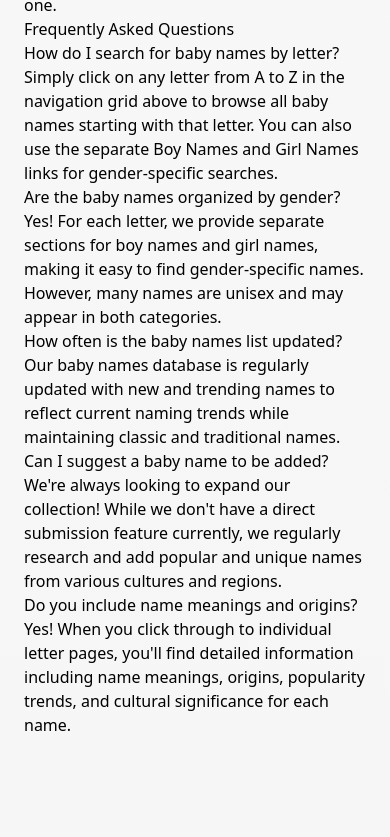
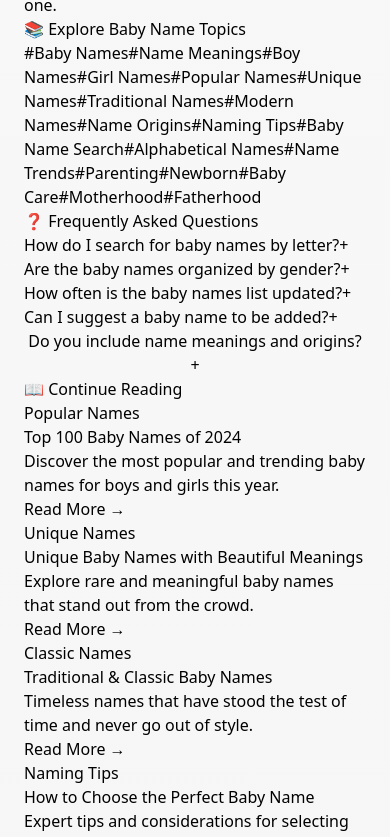
Before and after one commit to ParthJani8866/baby_bliss, a Next.js app: page /baby-names in a window 390 px wide. Shown: the part 6078-6915 px from the top of the page. Built offline with nearby package versions, Linux system fonts and the light colour scheme; no server answers.

Commit message:
2 changed

```diff
--- a/pages/baby-names/index.js
+++ b/pages/baby-names/index.js
@@ -1,5 +1,6 @@
 "use client";
 
+import { useState } from "react";
 import Head from "next/head";
 import Link from "next/link";
 import Header from "../components/Header";
@@ -59,7 +60,59 @@ const faqData = [
   }
 ];
 
+// Article Tags
+const articleTags = [
+  "Baby Names", "Name Meanings", "Boy Names", "Girl Names", "Popular Names",
+  "Unique Names", "Traditional Names", "Modern Names", "Name Origins",
+  "Naming Tips", "Baby Name Search", "Alphabetical Names", "Name Trends",
+  "Parenting", "Newborn", "Baby Care", "Motherhood", "Fatherhood"
+];
+
+// Related Articles Data
+const relatedArticles = [
+  {
+    title: "Top 100 Baby Names of 2024",
+    slug: "blogs/top-100-baby-names-2024",
+    description: "Discover the most popular and trending baby names for boys and girls this year.",
+    category: "Popular Names"
+  },
+  {
+    title: "Unique Baby Names with Beautiful Meanings",
+    slug: "blogs/unique-baby-names-meanings",
+    description: "Explore rare and meaningful baby names that stand out from the crowd.",
+    category: "Unique Names"
+  },
+  {
+    title: "Traditional & Classic Baby Names",
+    slug: "blogs/traditional-classic-baby-names",
+    description: "Timeless names that have stood the test of time and never go out of style.",
+    category: "Classic Names"
+  },
+  {
+    title: "How to Choose the Perfect Baby Name",
+    slug: "blogs/how-to-choose-baby-name",
+    description: "Expert tips and considerations for selecting the ideal name for your baby.",
+    category: "Naming Tips"
+  },
+  {
+    title: "Cultural Baby Names from Around the World",
+    slug: "blogs/cultural-baby-names-world",
+    description: "Beautiful names from different cultures and their special meanings.",
+    category: "Cultural Names"
+  },
+  {
+    title: "Modern & Trendy Baby Names",
+    slug: "blogs/modern-trendy-baby-names",
+    description: "Contemporary names that are gaining popularity among new parents.",
+    category: "Modern Names"
+  }
+];
+
 export default function BabyNamesHome() {
+  const [openFAQ, setOpenFAQ] = useState(null);
+
+  const toggleFAQ = (idx) => setOpenFAQ(openFAQ === idx ? null : idx);
+
   return (
     <div className="bg-white text-gray-800 min-h-screen">
       <Head>
@@ -121,7 +174,8 @@ export default function BabyNamesHome() {
           ))}
         </div>
 
-        <div className="text-center text-gray-700 max-w-3xl mx-auto">
+        {/* SEO Intro Text */}
+        <div className="text-center text-gray-700 max-w-3xl mx-auto mb-16">
           <p className="mb-4">
             Welcome to the ultimate A–Z baby name search! Choose a letter above
             to explore <strong>popular, rare, and modern baby names</strong> for
@@ -137,21 +191,82 @@ export default function BabyNamesHome() {
           </p>
         </div>
 
+        {/* Article Tags */}
+        <section className="max-w-4xl mx-auto mb-16">
+          <h2 className="text-2xl font-bold text-center mb-6 text-orange-500">
+            📚 Explore Baby Name Topics
+          </h2>
+          <div className="flex flex-wrap gap-2 justify-center">
+            {articleTags.map((tag, index) => (
+              <span
+                key={index}
+                className="bg-gray-100 text-gray-700 px-3 py-1 rounded-full text-sm border border-gray-200 hover:bg-orange-50 hover:text-orange-600 hover:border-orange-200 transition-colors cursor-pointer"
+              >
+                #{tag}
+              </span>
+            ))}
+          </div>
+        </section>
+
         {/* FAQ Section */}
+        <section className="max-w-4xl mx-auto mb-16">
+          <h2 className="text-2xl font-bold text-center mb-8 text-orange-500">
+            ❓ Frequently Asked Questions
+          </h2>
+          <div className="space-y-4 bg-white border border-gray-200 rounded-xl p-6">
+            {faqData.map((faq, idx) => (
+              <div key={idx} className="border-b border-gray-200 last:border-b-0 pb-4 last:pb-0">
+                <button
+                  onClick={() => toggleFAQ(idx)}
+                  className="w-full flex justify-between items-center text-left"
+                  aria-expanded={openFAQ === idx}
+                  aria-controls={`faq-answer-${idx}`}
+                >
+                  <span className="text-lg font-medium text-gray-800">{faq.question}</span>
+                  <span className="text-xl text-orange-500 font-bold ml-4 flex-shrink-0">
+                    {openFAQ === idx ? "−" : "+"}
+                  </span>
+                </button>
+                {openFAQ === idx && (
+                  <div
+                    id={`faq-answer-${idx}`}
+                    className="text-gray-600 mt-3 leading-relaxed pl-2"
+                  >
+                    {faq.answer}
+                  </div>
+                )}
+              </div>
+            ))}
+          </div>
+        </section>
+
+        {/* Related Articles */}
         <section className="max-w-4xl mx-auto">
           <h2 className="text-2xl font-bold text-center mb-8 text-orange-500">
-            Frequently Asked Questions
+            📖 Continue Reading
           </h2>
-          <div className="space-y-6">
-            {faqData.map((faq, index) => (
-              <div key={index} className="bg-gray-50 rounded-lg p-6 shadow-sm">
-                <h3 className="text-lg font-semibold text-gray-800 mb-3">
-                  {faq.question}
-                </h3>
-                <p className="text-gray-600 leading-relaxed">
-                  {faq.answer}
-                </p>
-              </div>
+          <div className="grid grid-cols-1 md:grid-cols-2 lg:grid-cols-3 gap-6">
+            {relatedArticles.map((article, index) => (
+              <Link
+                key={index}
+                href={`/${article.slug}`}
+                className="block border border-gray-200 rounded-xl overflow-hidden shadow-lg hover:shadow-xl transition-all duration-300 bg-white group"
+              >
+                <div className="p-5">
+                  <span className="inline-block bg-orange-100 text-orange-600 text-xs font-medium px-2 py-1 rounded mb-3">
+                    {article.category}
+                  </span>
+                  <h3 className="text-lg font-semibold mb-2 text-gray-800 line-clamp-2 group-hover:text-orange-500 transition-colors">
+                    {article.title}
+                  </h3>
+                  <p className="text-gray-600 text-sm line-clamp-3 mb-3">
+                    {article.description}
+                  </p>
+                  <span className="text-orange-500 font-medium text-sm inline-flex items-center gap-1 group-hover:text-orange-600 transition-colors">
+                    Read More →
+                  </span>
+                </div>
+              </Link>
             ))}
           </div>
         </section>
```
Also changed, not shown: pages/baby-names/[slug]/index.js (+124 -13 lines).
